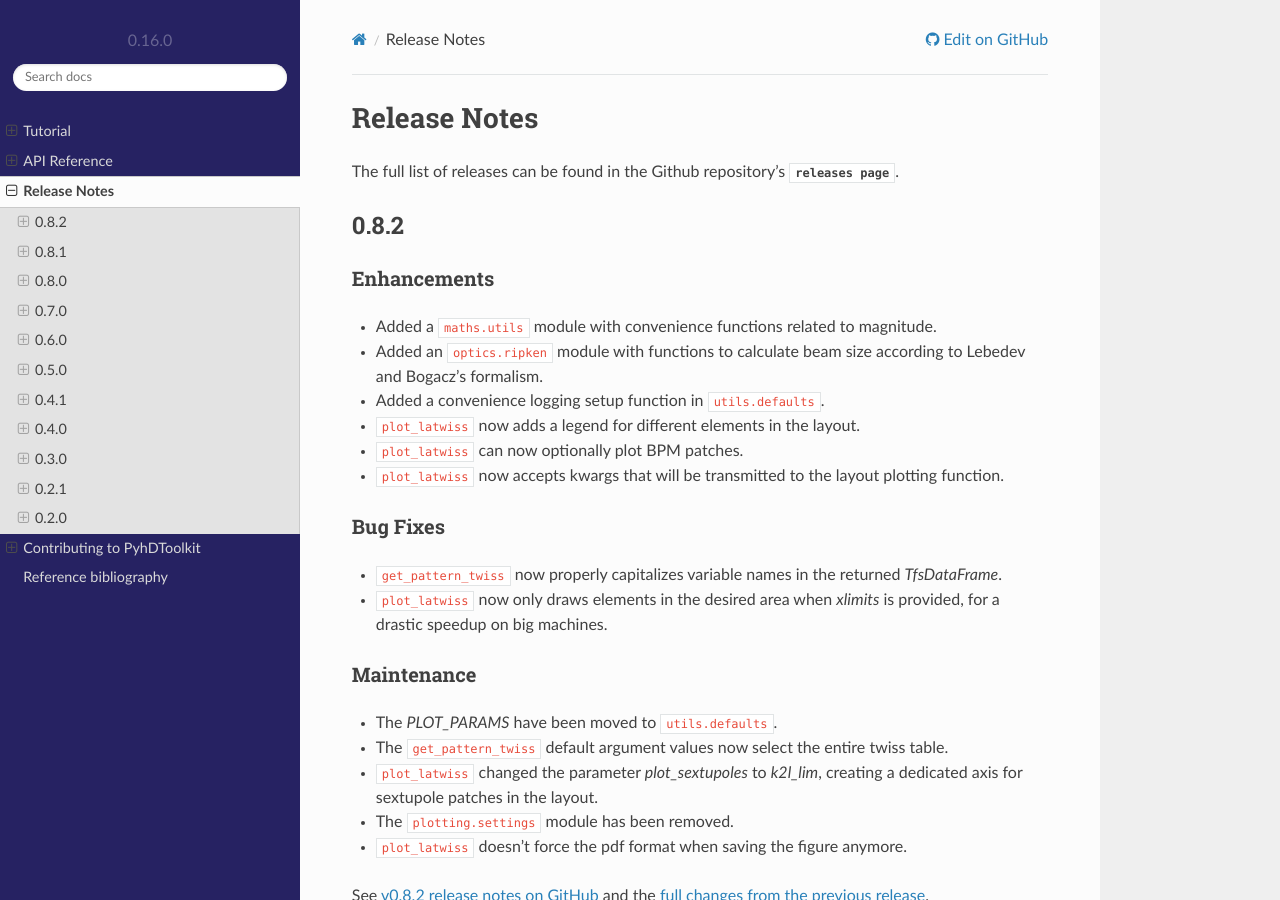
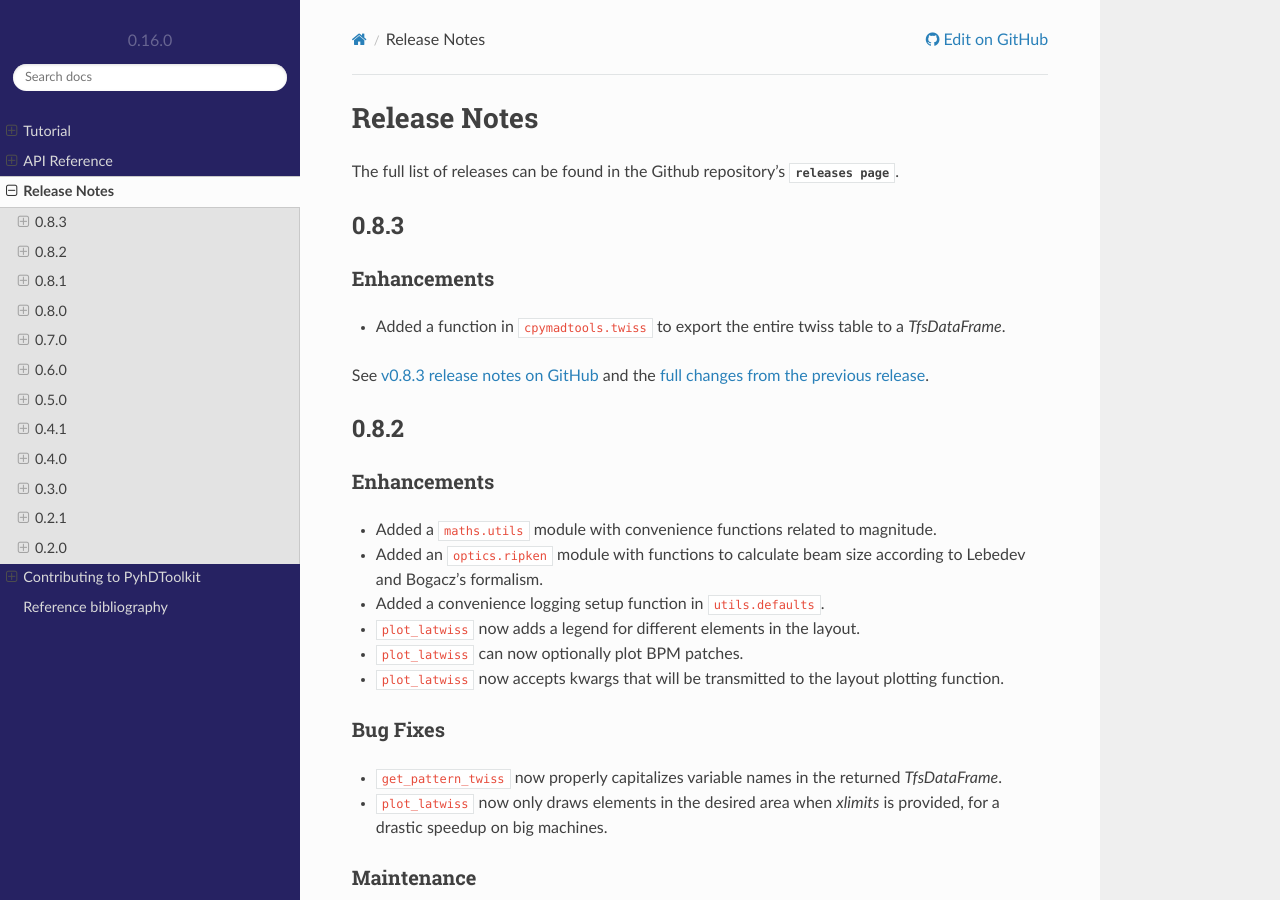
Before and after one commit to fsoubelet/PyhDToolkit, a Sphinx documentation site: the page built from docs/release.rst, in a window 1280 px wide and 900 px high. Built offline with Sphinx 7.4.7 and the Read the Docs theme 2.0.0, drawn with Linux system fonts in a browser that asks for light colours; pages that are not in the unit, such as notebooks, are missing from menus.

Commit message:
release 0.8.3

```diff
--- a/docs/release.rst
+++ b/docs/release.rst
@@ -2,6 +2,19 @@ Release Notes
 =============
 
 The full list of releases can be found in the Github repository's `releases page <https://github.com/fsoubelet/PyhDToolkit/releases>`.
+
+.. _release_0.8.3:
+
+0.8.3
+-----
+
+Enhancements
+~~~~~~~~~~~~
+
+* Added a function in ``cpymadtools.twiss`` to export the entire twiss table to a *TfsDataFrame*.
+
+See `v0.8.3 release notes on GitHub <https://github.com/fsoubelet/PyhDToolkit/releases/tag/0.8.3>`_ and the `full changes from the previous release <https://github.com/fsoubelet/PyhDToolkit/compare/0.8.2...0.8.3>`_.
+
 
 .. _release_0.8.2:
 
@@ -32,8 +45,6 @@ Maintenance
 * ``plot_latwiss`` changed the parameter *plot_sextupoles* to *k2l_lim*, creating a dedicated axis for sextupole patches in the layout.
 * The ``plotting.settings`` module has been removed.
 * ``plot_latwiss`` doesn't force the pdf format when saving the figure anymore.
-
-
 
 See `v0.8.2 release notes on GitHub <https://github.com/fsoubelet/PyhDToolkit/releases/tag/0.8.2>`_ and the `full changes from the previous release <https://github.com/fsoubelet/PyhDToolkit/compare/0.8.1...0.8.2>`_.
 
```
